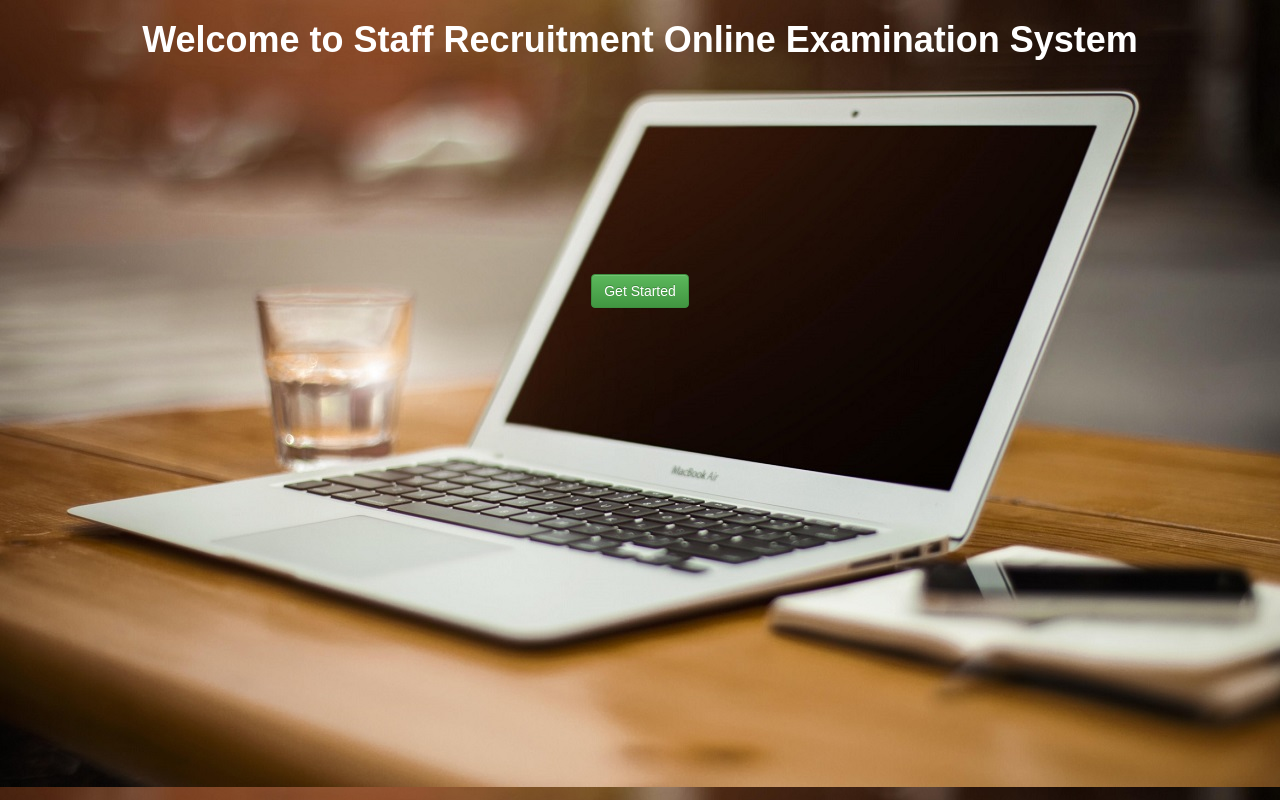
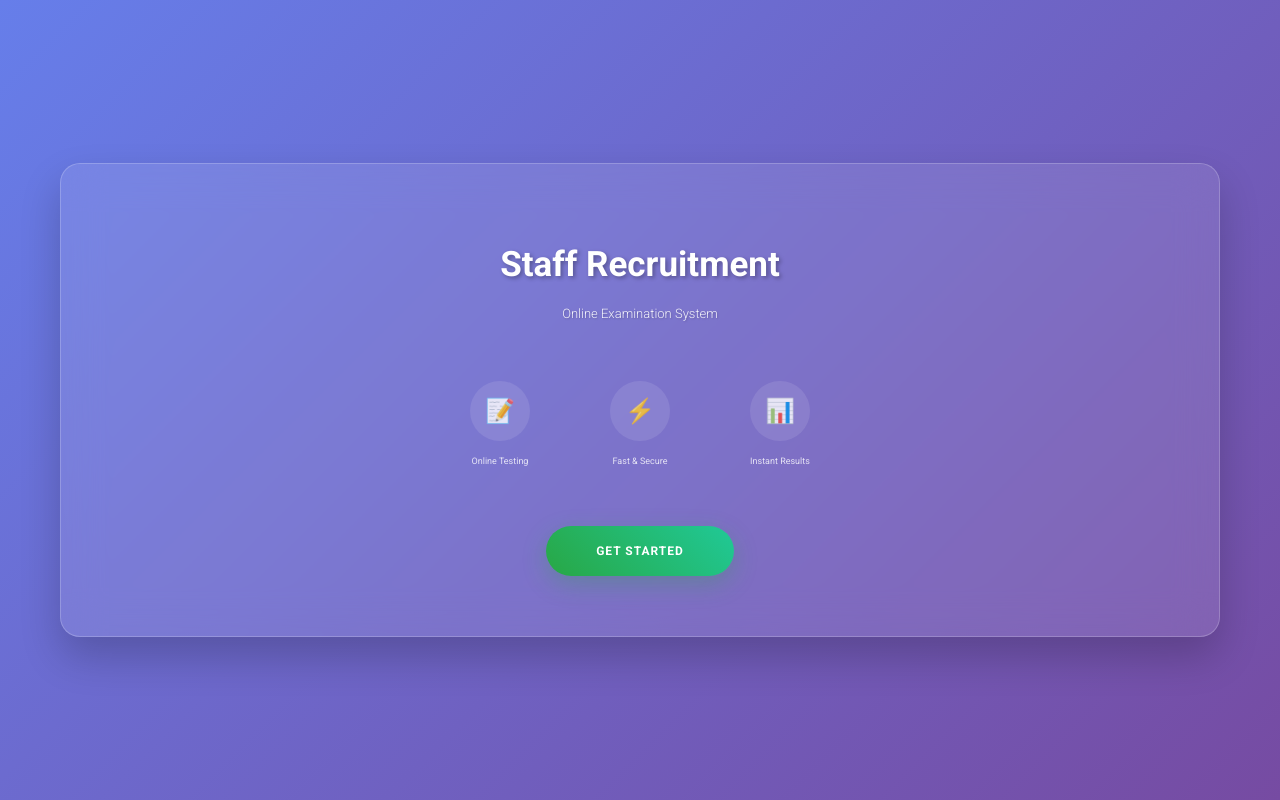
Before and after one commit to ShuaibuPassionateProgrammer/staff-recruitment-exam, a PHP site: page / in a window 1280 px wide. Run offline with PHP 8.4, Linux system fonts and the light colour scheme.

Commit message:
index.php is refactored

```diff
--- a/index.php
+++ b/index.php
@@ -3,45 +3,223 @@
 <head>
 <meta http-equiv="Content-Type" content="text/html; charset=iso-8859-1" />
 <meta name="viewport" content="width=device-width, initial-scale=1">
+<title>Staff Recruitment Online Examination System</title>
+<link rel="stylesheet" href="css/bootstrap.min.css"/>
+<link rel="stylesheet" href="css/bootstrap-theme.min.css"/>
+<link rel="stylesheet" href="css/main.css">
+<link rel="stylesheet" href="css/font.css">
+<link href='http://fonts.googleapis.com/css?family=Roboto:400,700,300' rel='stylesheet' type='text/css'>
+<style>
+body {
+    margin: 0;
+    padding: 0;
+    min-height: 100vh;
+    background: linear-gradient(135deg, #667eea 0%, #764ba2 100%);
+    font-family: 'Roboto', sans-serif;
+    display: flex;
+    align-items: center;
+    justify-content: center;
+}
 
-<title>Staff Recruitment Online Examination System </title>
-<link  rel="stylesheet" href="css/bootstrap.min.css"/>
- <link  rel="stylesheet" href="css/bootstrap-theme.min.css"/>
- <link rel="stylesheet" href="css/main.css">
- <link  rel="stylesheet" href="css/font.css">
- <style>
-  #bg {
-    background-image: url(./image/bg.jpg);
-  }
- </style>
- <script src="js/jquery.js" type="text/javascript"></script>
+.main-container {
+    width: 100%;
+    max-width: 1200px;
+    padding: 20px;
+}
 
-  <script src="js/bootstrap.min.js"  type="text/javascript"></script>
- 	<link href='http://fonts.googleapis.com/css?family=Roboto:400,700,300' rel='stylesheet' type='text/css'>
-<?php if(@$_GET['w'])
-{echo'<script>alert("'.@$_GET['w'].'");</script>';}
-?>
+.welcome-card {
+    background: rgba(255, 255, 255, 0.1);
+    backdrop-filter: blur(20px);
+    border-radius: 20px;
+    padding: 60px 40px;
+    box-shadow: 0 20px 40px rgba(0, 0, 0, 0.2);
+    border: 1px solid rgba(255, 255, 255, 0.2);
+    text-align: center;
+    animation: fadeInUp 1s ease-out;
+}
+
+.welcome-title {
+    color: white;
+    font-size: 3.5rem;
+    font-weight: 700;
+    margin-bottom: 20px;
+    text-shadow: 2px 2px 4px rgba(0, 0, 0, 0.3);
+    line-height: 1.2;
+}
+
+.welcome-subtitle {
+    color: rgba(255, 255, 255, 0.9);
+    font-size: 1.3rem;
+    font-weight: 300;
+    margin-bottom: 40px;
+    text-shadow: 1px 1px 2px rgba(0, 0, 0, 0.2);
+}
+
+.get-started-btn {
+    background: linear-gradient(45deg, #28a745, #20c997);
+    border: none;
+    padding: 18px 50px;
+    font-size: 1.2rem;
+    font-weight: 600;
+    border-radius: 50px;
+    color: white;
+    text-decoration: none;
+    display: inline-block;
+    transition: all 0.3s ease;
+    box-shadow: 0 8px 25px rgba(40, 167, 69, 0.3);
+    text-transform: uppercase;
+    letter-spacing: 1px;
+}
+
+.get-started-btn:hover {
+    transform: translateY(-3px);
+    box-shadow: 0 12px 30px rgba(40, 167, 69, 0.4);
+    background: linear-gradient(45deg, #218838, #1ea085);
+    color: white;
+    text-decoration: none;
+}
+
+.feature-icons {
+    margin: 40px 0;
+    display: flex;
+    justify-content: center;
+    gap: 40px;
+    flex-wrap: wrap;
+}
+
+.feature-item {
+    color: rgba(255, 255, 255, 0.8);
+    text-align: center;
+    padding: 20px;
+}
+
+.feature-icon {
+    width: 60px;
+    height: 60px;
+    background: rgba(255, 255, 255, 0.1);
+    border-radius: 50%;
+    display: flex;
+    align-items: center;
+    justify-content: center;
+    margin: 0 auto 15px;
+    font-size: 24px;
+    transition: all 0.3s ease;
+}
+
+.feature-icon:hover {
+    background: rgba(255, 255, 255, 0.2);
+    transform: scale(1.1);
+}
+
+.feature-text {
+    font-size: 0.9rem;
+    font-weight: 400;
+}
+
+@keyframes fadeInUp {
+    from {
+        opacity: 0;
+        transform: translateY(30px);
+    }
+    to {
+        opacity: 1;
+        transform: translateY(0);
+    }
+}
+
+@media (max-width: 768px) {
+    .welcome-title {
+        font-size: 2.5rem;
+    }
+
+    .welcome-card {
+        padding: 40px 20px;
+        margin: 20px;
+    }
+
+    .feature-icons {
+        gap: 20px;
+    }
+
+    .get-started-btn {
+        padding: 15px 40px;
+        font-size: 1.1rem;
+    }
+}
+
+@media (max-width: 480px) {
+    .welcome-title {
+        font-size: 2rem;
+    }
+
+    .welcome-subtitle {
+        font-size: 1.1rem;
+    }
+}
+</style>
+<script src="js/jquery.js" type="text/javascript"></script>
+<script src="js/bootstrap.min.js" type="text/javascript"></script>
+
 <script>
-function validateForm() {var y = document.forms["form"]["name"].value;	var letters = /^[A-Za-z]+$/;if (y == null || y == "") {alert("Name must be filled out.");return false;}var z =document.forms["form"]["college"].value;if (z == null || z == "") {alert("college must be filled out.");return false;}var x = document.forms["form"]["email"].value;var atpos = x.indexOf("@");
-var dotpos = x.lastIndexOf(".");if (atpos<1 || dotpos<atpos+2 || dotpos+2>=x.length) {alert("Not a valid e-mail address.");return false;}var a = document.forms["form"]["password"].value;if(a == null || a == ""){alert("Password must be filled out");return false;}if(a.length<5 || a.length>25){alert("Passwords must be 5 to 25 characters long.");return false;}
-var b = document.forms["form"]["cpassword"].value;if (a!=b){alert("Passwords must match.");return false;}}
+function validateForm() {
+    var y = document.forms["form"]["name"].value;
+    var letters = /^[A-Za-z]+$/;
+    if (y == null || y == "") {
+        alert("Name must be filled out.");
+        return false;
+    }
+    var z = document.forms["form"]["college"].value;
+    if (z == null || z == "") {
+        alert("college must be filled out.");
+        return false;
+    }
+    var x = document.forms["form"]["email"].value;
+    var atpos = x.indexOf("@");
+    var dotpos = x.lastIndexOf(".");
+    if (atpos<1 || dotpos<atpos+2 || dotpos+2>=x.length) {
+        alert("Not a valid e-mail address.");
+        return false;
+    }
+    var a = document.forms["form"]["password"].value;
+    if(a == null || a == ""){
+        alert("Password must be filled out");
+        return false;
+    }
+    if(a.length<5 || a.length>25){
+        alert("Passwords must be 5 to 25 characters long.");
+        return false;
+    }
+    var b = document.forms["form"]["cpassword"].value;
+    if (a!=b){
+        alert("Passwords must match.");
+        return false;
+    }
+}
 </script>
+</head>
+<body>
+<div class="main-container">
+    <div class="welcome-card">
+        <h1 class="welcome-title">Staff Recruitment</h1>
+        <p class="welcome-subtitle">Online Examination System</p>
 
+        <div class="feature-icons">
+            <div class="feature-item">
+                <div class="feature-icon">📝</div>
+                <div class="feature-text">Online Testing</div>
+            </div>
+            <div class="feature-item">
+                <div class="feature-icon">⚡</div>
+                <div class="feature-text">Fast & Secure</div>
+            </div>
+            <div class="feature-item">
+                <div class="feature-icon">📊</div>
+                <div class="feature-text">Instant Results</div>
+            </div>
+        </div>
 
-</head>
-<body id="bg">
-<div class="container">
-  <div class="row justify-content-center">
-    <h1 style="color: white; font-weight: bold; text-align: center">Welcome to Staff Recruitment Online Examination System</h1>
-  </div>
-  <div class="row justify-content-center mt-5">
-    <div class="col-md-12 mt-5">
-      <br><br><br><br><br><br><br><br><br><br><br><br>
-      <center><a href="index1.php" class="btn btn-success">Get Started</a></center>
-
+        <a href="index1.php" class="get-started-btn">Get Started</a>
     </div>
-  </div>
 </div>
-
 </body>
 </html>
```
